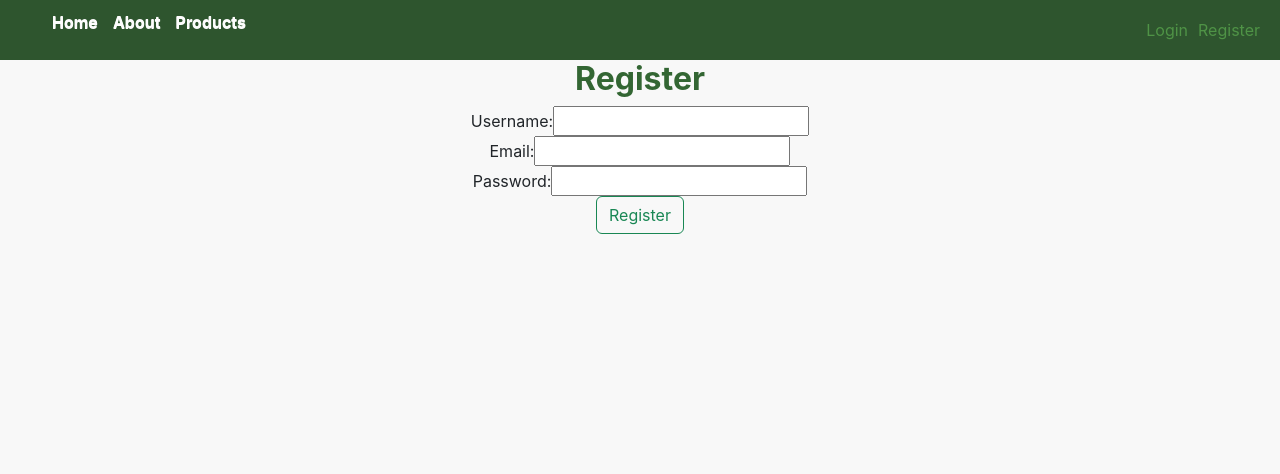
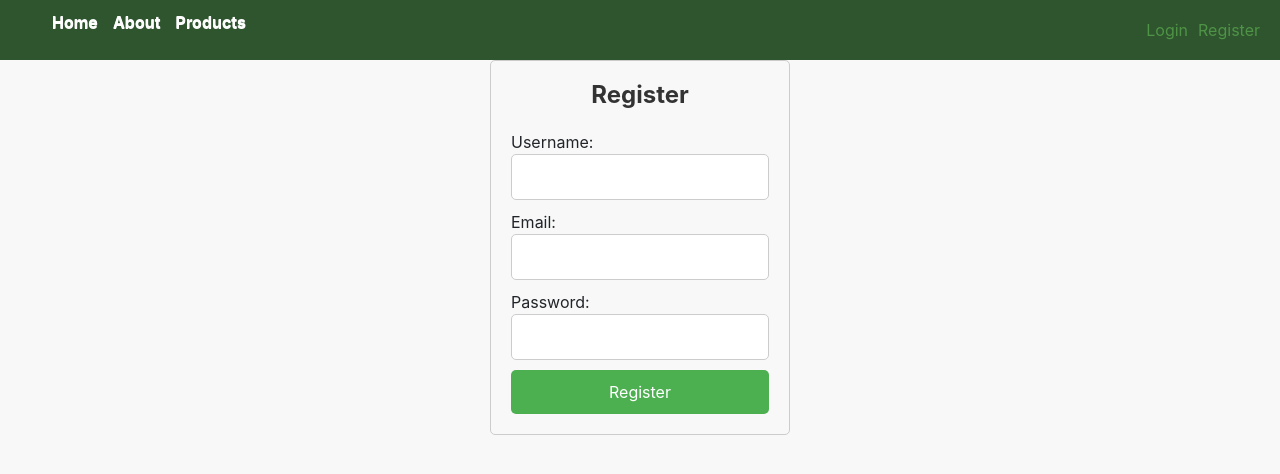
Before and after one commit to olgazon9/React_Redux_TS_Django_Store, a React (Create React App) app in the folder Front/my-react-redux-app/: page /register in a window 1280 px wide. Shown: the top 474 px of the page. Built offline with nearby package versions, Linux system fonts and the light colour scheme.

Commit message:
cddloginregister

```diff
--- a/Front/my-react-redux-app/src/components/Cart.tsx
+++ b/Front/my-react-redux-app/src/components/Cart.tsx
@@ -11,6 +11,7 @@ const Cart: React.FC = () => {
   const cartItems = useSelector((state: RootState) => state.cart.items) as CartItem[];
   const [orderPlaced, setOrderPlaced] = useState(false);
   const [paypalError, setPaypalError] = useState<string | null>(null);
+  const [showLoginAlert, setShowLoginAlert] = useState<boolean>(false); // New state
 
   const handleRemoveFromCart = (productId: number) => {
     dispatch(removeFromCart(productId));
@@ -38,13 +39,25 @@ const Cart: React.FC = () => {
     // Add any useEffect logic here if needed
   }, []);
 
+  useEffect(() => {
+    // Show the login alert if the user is not authenticated
+    setShowLoginAlert(!authToken);
+  }, [authToken]);
+
   return (
     <div className="card">
       {orderPlaced && <div className="alert alert-success">Order placed successfully!</div>}
       {paypalError && <div className="alert alert-danger">{paypalError}</div>}
+      {showLoginAlert && (
+        <div className="alert alert-danger">
+          Please log in to proceed with checkout.
+        </div>
+      )}
       <div className="card-body">
         <h5 className="card-title">Shopping Cart</h5>
-        {!authToken && <div className="alert alert-warning">Please log in to proceed with checkout.</div>}
+        {!authToken && !showLoginAlert && (
+          <div className="alert alert-warning">Please log in to proceed with checkout.</div>
+        )}
         <ul className="list-group">
           {cartItems.map((item) => (
             <li key={item.id} className="list-group-item d-flex justify-content-between align-items-center">
--- a/Front/my-react-redux-app/src/components/Login.tsx
+++ b/Front/my-react-redux-app/src/components/Login.tsx
@@ -1,9 +1,8 @@
-// src/components/Login.tsx
-
 import { useDispatch, useSelector } from 'react-redux';
 import { AppDispatch, RootState } from '../app/store';
 import { loginUser } from '../features/login/loginSlice';
 import { useState } from 'react';
+import '../features/login/Login.css'; // Import the CSS file
 
 const Login: React.FC = () => {
   const dispatch: AppDispatch = useDispatch();
@@ -16,11 +15,12 @@ const Login: React.FC = () => {
   };
 
   return (
-    <div>
-      <h2>Login</h2>
+    <div className="login-container">
+      <h2 className="login-title">Login</h2>
       <div>
         <label htmlFor="username">Username:</label>
         <input
+          className="login-input"
           type="text"
           id="username"
           value={username}
@@ -31,6 +31,7 @@ const Login: React.FC = () => {
       <div>
         <label htmlFor="password">Password:</label>
         <input
+          className="login-input"
           type="password"
           id="password"
           value={password}
@@ -38,11 +39,19 @@ const Login: React.FC = () => {
           disabled={status === 'loading'}
         />
       </div>
-      <button type="button" className="btn btn-outline-success" onClick={handleLogin} disabled={status === 'loading'}>
+      <button
+        type="button"
+        className="login-button"
+        onClick={handleLogin}
+        disabled={status === 'loading'}
+      >
         {status === 'loading' ? 'Logging In...' : 'Login'}
       </button>
-      {error && <div style={{ color: 'red' }}>{error}</div>}
-      {user && <div style={{ color: 'green' }}>Welcome, {user.username}!</div>}
+      {error && <div className="error-message">{error}</div>}
+      {user && <div className="success-message">Welcome, {user.username}!</div>}
+      <div className="register-link">
+        Don't have an account yet? <a href="/register">Register</a>
+      </div>
     </div>
   );
 };
--- a/Front/my-react-redux-app/src/components/Register.tsx
+++ b/Front/my-react-redux-app/src/components/Register.tsx
@@ -1,10 +1,9 @@
-// src/components/Register.tsx
-
 import React, { useState } from 'react';
 import { useDispatch, useSelector } from 'react-redux';
 import { RootState } from '../app/store';
 import { AppDispatch } from '../app/store';
 import { registerUser } from '../features/register/registerSlice';
+import '../features/register/Register.css'; // Import the CSS file for styling
 
 const Register: React.FC = () => {
   const dispatch: AppDispatch = useDispatch();
@@ -34,49 +33,55 @@ const Register: React.FC = () => {
   };
 
   return (
-    <div>
-      <h2>Register</h2>
-      <div>
+    <div className="register-container">
+      <h2 className="register-title">Register</h2>
+      <div className="register-form">
         <label htmlFor="username">Username:</label>
         <input
           type="text"
           id="username"
+          className="register-input"
           value={username}
           onChange={(e) => setUsername(e.target.value)}
           disabled={status === 'loading'}
         />
-      </div>
-      <div>
+
         <label htmlFor="email">Email:</label>
         <input
           type="email"
           id="email"
+          className="register-input"
           value={email}
           onChange={(e) => setEmail(e.target.value)}
           disabled={status === 'loading'}
         />
-      </div>
-      <div>
+
         <label htmlFor="password">Password:</label>
         <input
           type="password"
           id="password"
+          className="register-input"
           value={password}
           onChange={(e) => setPassword(e.target.value)}
           disabled={status === 'loading'}
         />
+
+        <button
+          type="button"
+          className="register-button"
+          onClick={handleRegister}
+          disabled={status === 'loading'}
+        >
+          {status === 'loading' ? 'Registering...' : 'Register'}
+        </button>
       </div>
-      <button type="button" className="btn btn-outline-success" onClick={handleRegister} disabled={status === 'loading'}>
-        {status === 'loading' ? 'Registering...' : 'Register'}
-      </button>
-      {error && <div style={{ color: 'red' }}>{error}</div>}
+
+      {error && <div className="error-message">{error}</div>}
       {user && (
-        <div style={{ color: 'green' }}>
+        <div className="success-message">
           Registration successful for {user.username}!
         </div>
       )}
-
-
     </div>
   );
 };
--- /dev/null
+++ b/Front/my-react-redux-app/src/features/login/Login.css
@@ -0,0 +1,53 @@
+/* Login.css */
+.login-container {
+    max-width: 300px;
+    margin: 0 auto;
+    padding: 20px;
+    border: 1px solid #ccc;
+    border-radius: 5px;
+    background-color: #f8f8f8;
+    text-align: center;
+  }
+
+  .login-title {
+    font-size: 24px;
+    margin-bottom: 20px;
+    color: #333;
+  }
+
+  .login-form {
+    text-align: left;
+  }
+
+  .login-input {
+    width: 100%;
+    padding: 10px;
+    margin-bottom: 10px;
+    border: 1px solid #ccc;
+    border-radius: 5px;
+  }
+
+  .login-button {
+    width: 100%;
+    padding: 10px;
+    background-color: #4caf50;
+    color: #fff;
+    border: none;
+    border-radius: 5px;
+    cursor: pointer;
+  }
+
+  .login-button:disabled {
+    background-color: #ccc;
+    cursor: not-allowed;
+  }
+
+  .error-message {
+    color: red;
+    margin-top: 10px;
+  }
+
+  .success-message {
+    color: green;
+    margin-top: 10px;
+  }
--- /dev/null
+++ b/Front/my-react-redux-app/src/features/register/Register.css
@@ -0,0 +1,53 @@
+/* Register.css */
+.register-container {
+    max-width: 300px;
+    margin: 0 auto;
+    padding: 20px;
+    border: 1px solid #ccc;
+    border-radius: 5px;
+    background-color: #f8f8f8;
+    text-align: center;
+  }
+
+  .register-title {
+    font-size: 24px;
+    margin-bottom: 20px;
+    color: #333;
+  }
+
+  .register-form {
+    text-align: left;
+  }
+
+  .register-input {
+    width: 100%;
+    padding: 10px;
+    margin-bottom: 10px;
+    border: 1px solid #ccc;
+    border-radius: 5px;
+  }
+
+  .register-button {
+    width: 100%;
+    padding: 10px;
+    background-color: #4caf50;
+    color: #fff;
+    border: none;
+    border-radius: 5px;
+    cursor: pointer;
+  }
+
+  .register-button:disabled {
+    background-color: #ccc;
+    cursor: not-allowed;
+  }
+
+  .error-message {
+    color: red;
+    margin-top: 10px;
+  }
+
+  .success-message {
+    color: green;
+    margin-top: 10px;
+  }
```
